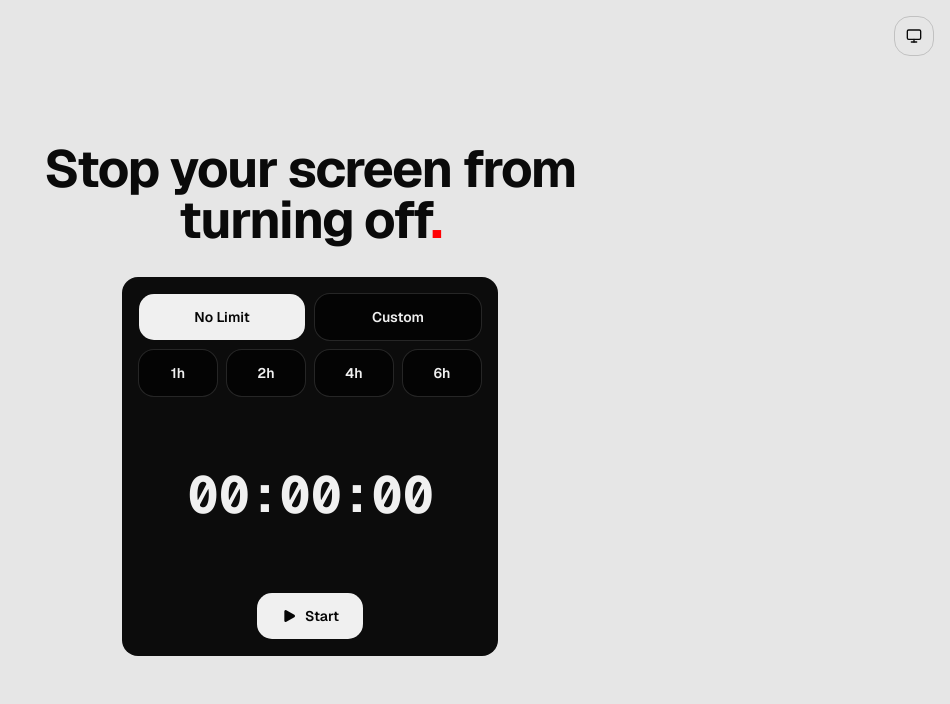
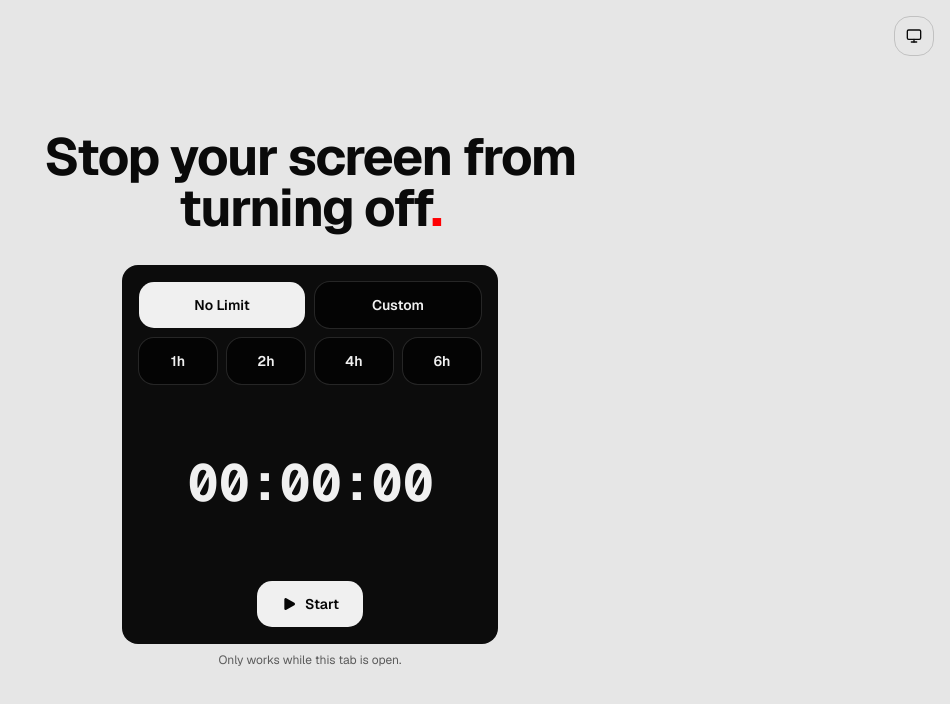
Before and after one commit to Adam-Hincu/keep-screen-on, a Next.js app: page / in a window 1280 px wide. Shown: the top 704 px of the page, without its empty margins (330-1280 px from the left). Built offline with nearby package versions, Linux system fonts and the light colour scheme.

Commit message:
disclaimer

```diff
--- a/src/components/pages/home/sections/hero.tsx
+++ b/src/components/pages/home/sections/hero.tsx
@@ -10,8 +10,11 @@ export function Hero() {
           <span className="text-brand">.</span>
         </span>
       </h1>
-      <div className="w-full sm:w-auto">
+      <div className="flex w-full flex-col items-center gap-2 sm:w-auto">
         <ToolCard />
+        <p className="text-xs text-muted-foreground">
+          Only works while this tab is open.
+        </p>
       </div>
     </section>
   );
```
